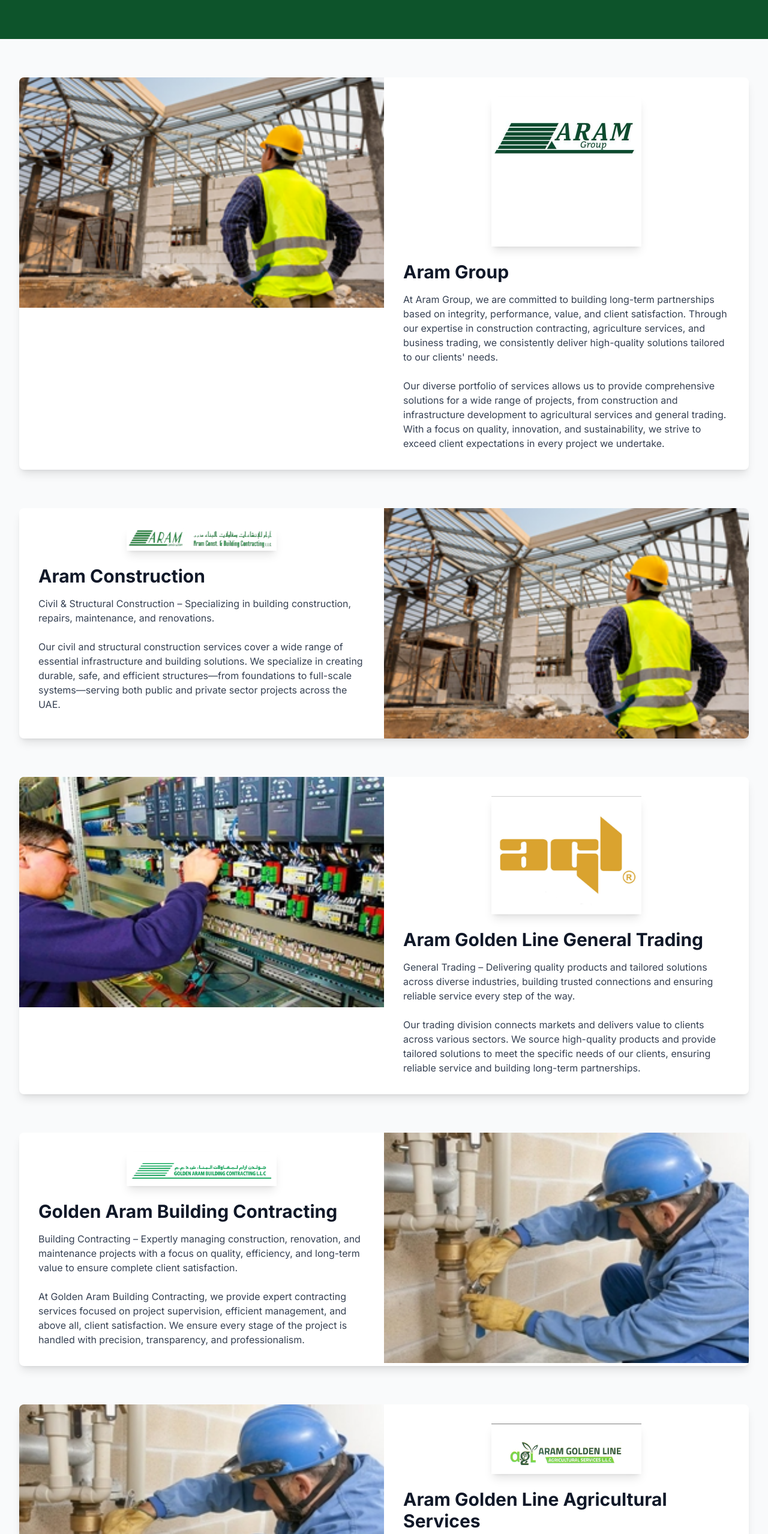
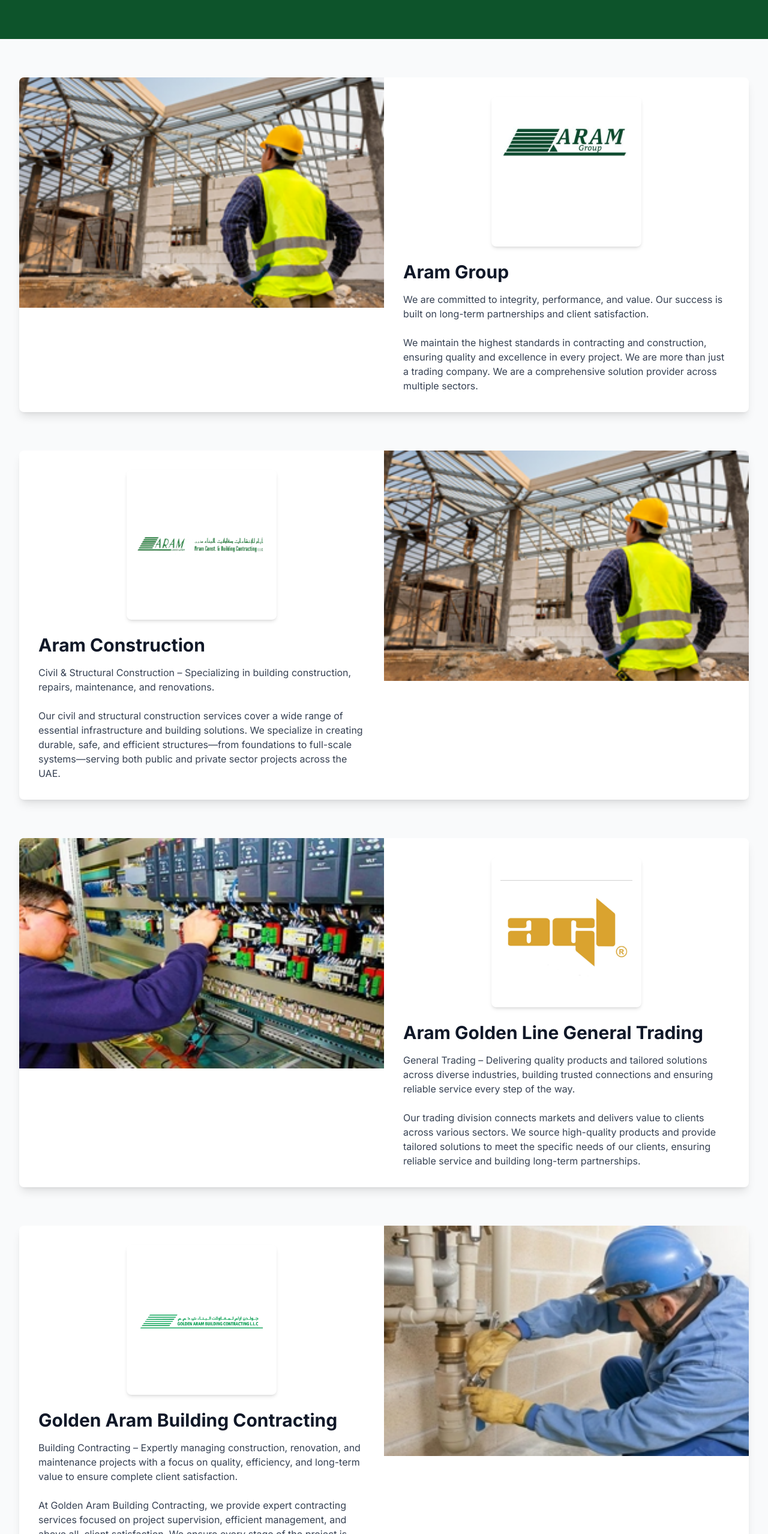
Before and after one commit to hadi14250/Aram, a Next.js app: page /summary in a window 1280 px wide. Shown: the part 243-2800 px from the top of the page at 60% size. Built offline with nearby package versions, Linux system fonts and the light colour scheme.

Commit message:
Added all photos

```diff
--- a/app/summary/page.tsx
+++ b/app/summary/page.tsx
@@ -63,20 +63,22 @@
               </div>
               <div className="p-8">
                 <div className="flex justify-center mb-6">
+                  <div className="w-[250px] h-[250px] bg-white flex items-center justify-center rounded-lg shadow-md">
                     <Image
                       src="/assets/logo/WhatsApp Image 2025-04-19 at 11.37.19.jpeg"
                       alt="Aram Group Logo"
-                    width={250}
-                    height={180}
-                    className="shadow-lg"
+                      width={220}
+                      height={220}
+                      className="max-w-[220px] max-h-[220px] object-contain"
                     />
+                  </div>
                 </div>
                 <h2 className="text-3xl font-bold text-gray-900 mb-4">Aram Group</h2>
                 <p className="text-gray-700 mb-6">
-                  At Aram Group, we are committed to building long-term partnerships based on integrity, performance, value, and client satisfaction. Through our expertise in construction contracting, agriculture services, and business trading, we consistently deliver high-quality solutions tailored to our clients' needs.
+                  We are committed to integrity, performance, and value. Our success is built on long-term partnerships and client satisfaction.
                 </p>
                 <p className="text-gray-700">
-                  Our diverse portfolio of services allows us to provide comprehensive solutions for a wide range of projects, from construction and infrastructure development to agricultural services and general trading. With a focus on quality, innovation, and sustainability, we strive to exceed client expectations in every project we undertake.
+                  We maintain the highest standards in contracting and construction, ensuring quality and excellence in every project. We are more than just a trading company. We are a comprehensive solution provider across multiple sectors.
                 </p>
               </div>
             </div>
@@ -95,13 +97,15 @@
               </div>
               <div className="p-8 order-2 md:order-1">
                 <div className="flex justify-center mb-6">
+                  <div className="w-[250px] h-[250px] bg-white flex items-center justify-center rounded-lg shadow-md">
                     <Image
                       src="/assets/logo/ARAM.logo.jpg"
                       alt="Aram Group Logo"
-                    width={250}
-                    height={180}
-                    className="shadow-lg"
+                      width={220}
+                      height={220}
+                      className="max-w-[220px] max-h-[220px] object-contain"
                     />
+                  </div>
                 </div>
                 <h2 className="text-3xl font-bold text-gray-900 mb-4">Aram Construction</h2>
                 <p className="text-gray-700 mb-6">
@@ -127,13 +131,15 @@
               </div>
               <div className="p-8">
                 <div className="flex justify-center mb-6">
+                  <div className="w-[250px] h-[250px] bg-white flex items-center justify-center rounded-lg shadow-md">
                     <Image
                       src="/assets/logo/WhatsApp Image 2025-04-19 at 11.37.19 (1).jpeg"
                       alt="Aram Group Logo"
-                    width={250}
-                    height={180}
-                    className="shadow-lg"
+                      width={220}
+                      height={220}
+                      className="max-w-[220px] max-h-[220px] object-contain"
                     />
+                  </div>
                 </div>
                 <h2 className="text-3xl font-bold text-gray-900 mb-4">Aram Golden Line General Trading</h2>
                 <p className="text-gray-700 mb-6">
@@ -159,13 +165,15 @@
               </div>
               <div className="p-8 order-2 md:order-1">
                 <div className="flex justify-center mb-6">
+                  <div className="w-[250px] h-[250px] bg-white flex items-center justify-center rounded-lg shadow-md">
                     <Image
                       src="/assets/logo/Golden Aram Building Contracting.png"
                       alt="Aram Group Logo"
-                    width={250}
-                    height={180}
-                    className="shadow-lg"
+                      width={220}
+                      height={220}
+                      className="max-w-[220px] max-h-[220px] object-contain"
                     />
+                  </div>
                 </div>
                 <h2 className="text-3xl font-bold text-gray-900 mb-4">Golden Aram Building Contracting</h2>
                 <p className="text-gray-700 mb-6">
@@ -191,13 +199,15 @@
               </div>
               <div className="p-8">
                 <div className="flex justify-center mb-6">
+                  <div className="w-[250px] h-[250px] bg-white flex items-center justify-center rounded-lg shadow-md">
                     <Image
                       src="/assets/logo/Ararm Golden Line Agricutural.png"
                       alt="Aram Group Logo"
-                    width={250}
-                    height={180}
-                    className="shadow-lg"
+                      width={220}
+                      height={220}
+                      className="max-w-[220px] max-h-[220px] object-contain"
                     />
+                  </div>
                 </div>
                 <h2 className="text-3xl font-bold text-gray-900 mb-4">Aram Golden Line Agricultural Services</h2>
                 <p className="text-gray-700 mb-6">
```
Lines whose indentation alone changed are shown as unchanged.
